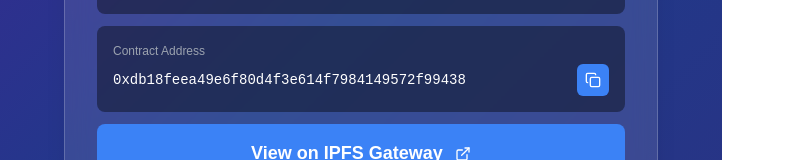
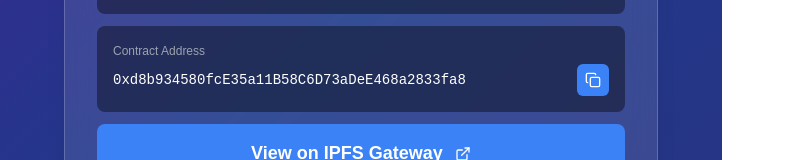
Before and after one commit to cryptopunkstar/Arc-green-fish, a React (Vite) app: page / in a window 1280 px wide. Shown: the part 392-552 px from the top of the page, without its empty margins (0-785 px from the left). Built offline with nearby package versions, Linux system fonts and the light colour scheme.

Commit message:
Update App.jsx

```diff
--- a/src/App.jsx
+++ b/src/App.jsx
@@ -10,7 +10,7 @@ const ArcNFTMinterDApp = () => {
   const [tokenId, setTokenId] = useState(null);
   const [copied, setCopied] = useState(false);
 
-  const CONTRACT_ADDRESS = '0xdb18feea49e6f80d4f3e614f7984149572f99438';
+  const CONTRACT_ADDRESS = '0xd8b934580fcE35a11B58C6D73aDeE468a2833fa8';
   const IPFS_CID = 'bafybeighk2fqenssl3lt34vz32z5a7j2r3kalxvpanobvixere5vff47ge';
   const IPFS_GATEWAY = 'https://gateway.pinata.cloud/ipfs/';
   const IPFS_IMAGE_URL = `${IPFS_GATEWAY}${IPFS_CID}`;
```
